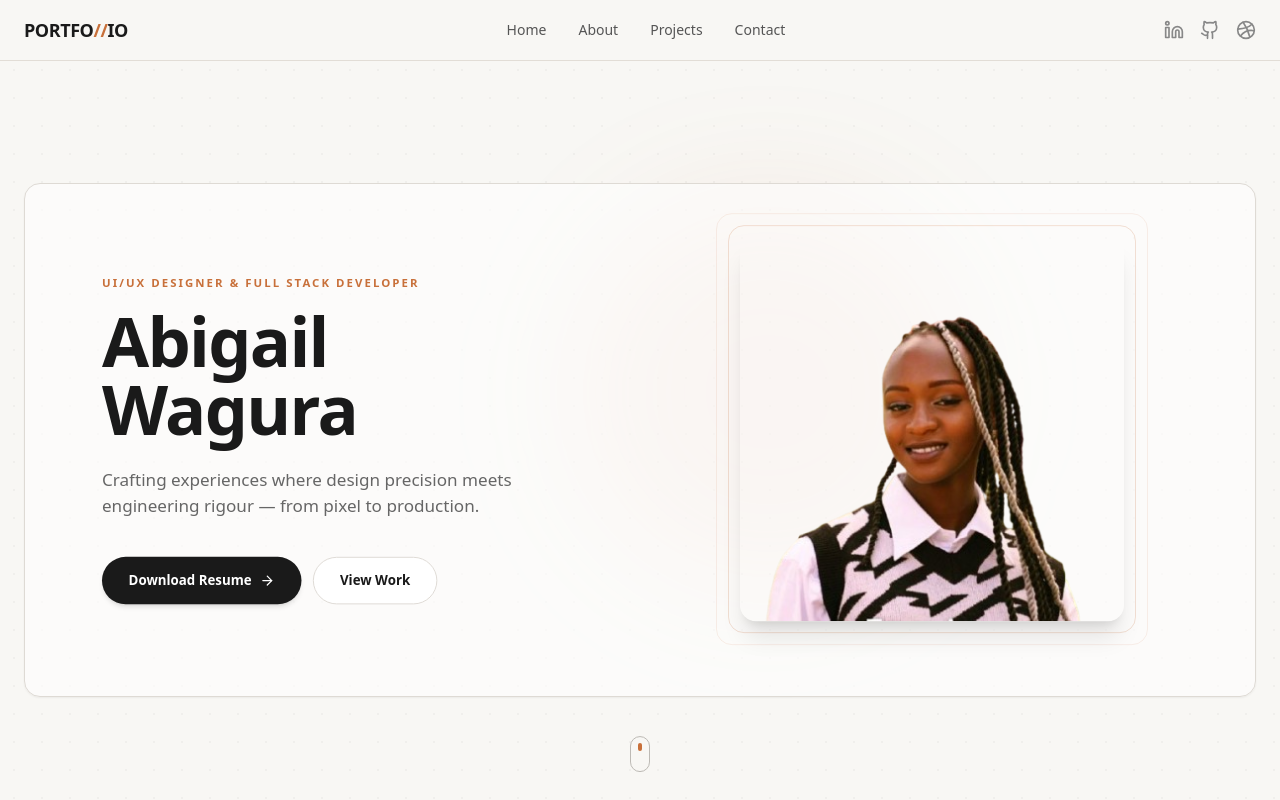
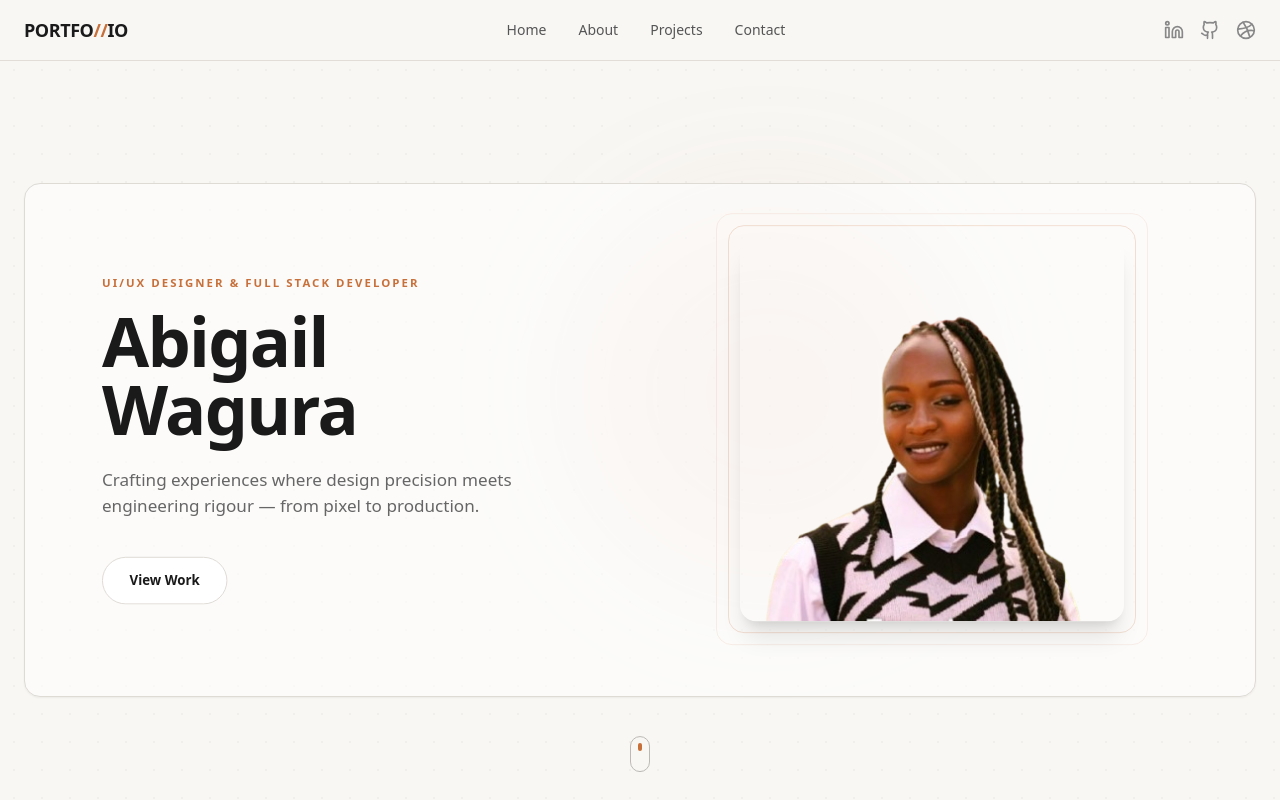
Before and after one commit to mson-wagz/my-portfolio, a React (Vite) app: page / in a window 1280 px wide. Shown: the top 800 px of the page. Built offline with nearby package versions, Linux system fonts and the light colour scheme.

Commit message:
removed download resume

```diff
--- a/src/Landing.jsx
+++ b/src/Landing.jsx
@@ -296,16 +296,7 @@ export default function Portfolio() {
                   transition={{ delay: 0.75 }}
                   className="flex flex-col sm:flex-row gap-3"
                 >
-                  <motion.a
-                    href="/resume.pdf"
-                    download="Abigail_Wagura_Resume.pdf"
-                    whileHover={{ scale: 1.03 }}
-                    whileTap={{ scale: 0.97 }}
-                    className="inline-flex items-center justify-center gap-2 px-7 py-3.5 rounded-full bg-[#1A1A1A] text-white text-sm font-semibold hover:bg-[#333] transition-colors shadow-md"
-                  >
-                    Download Resume
-                    <ArrowRight className="w-4 h-4" />
-                  </motion.a>
+
                   <motion.a
                     href="#projects"
                     whileHover={{ scale: 1.03 }}
```
